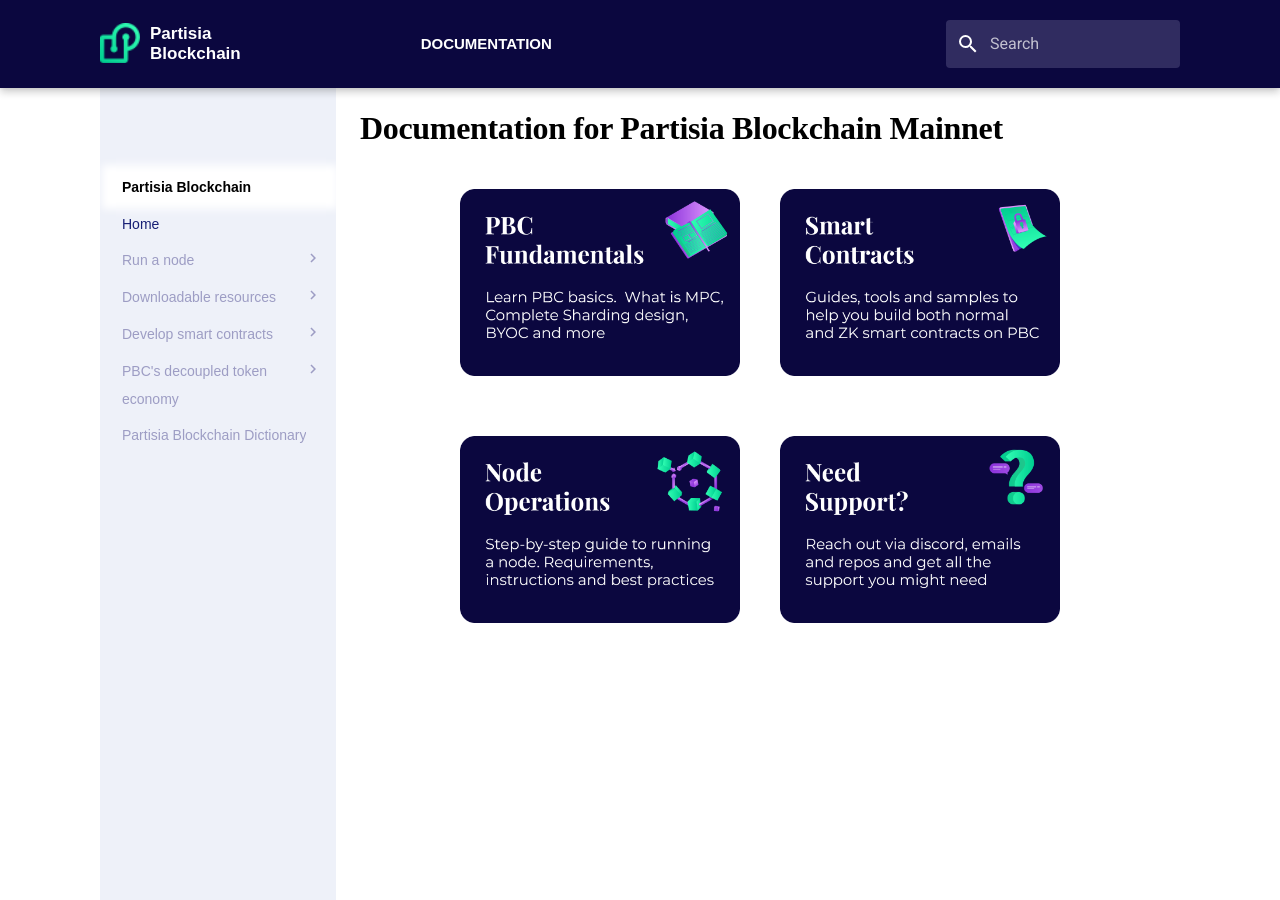
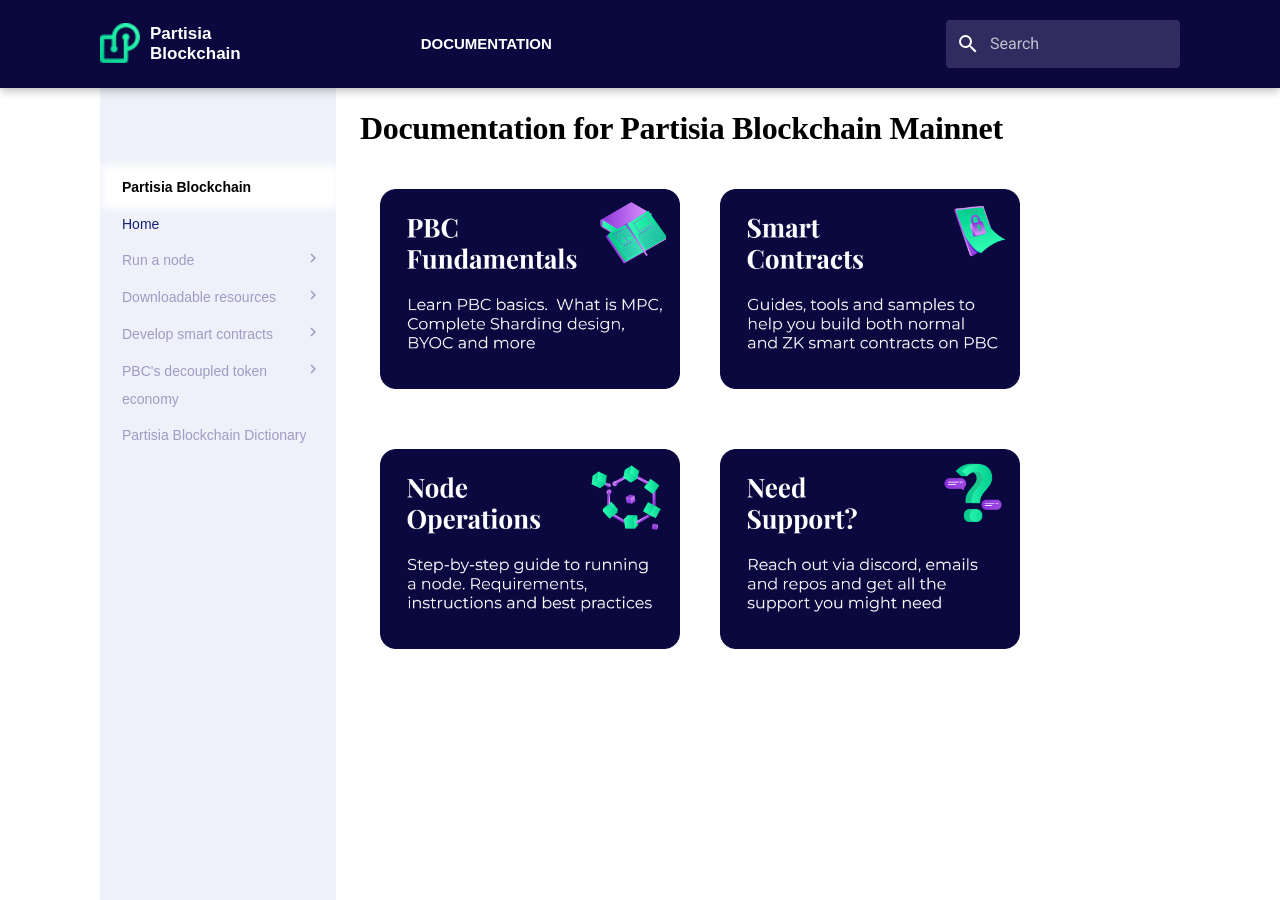
Before and after one commit to 0xSero/partisia-docs, an MkDocs documentation site: the page built from docs/index.md, in a window 1280 px wide and 900 px high. Built offline with MkDocs 1.6.1 and Material for MkDocs 9.7.7, drawn with Linux system fonts in a browser that asks for light colours; some web fonts are replaced; a script that is not in the unit is left out.

Commit message:
Updating css, indexing and creating first landing page.

```diff
--- a/docs/index.md
+++ b/docs/index.md
@@ -1,7 +1,7 @@
 # Documentation for Partisia Blockchain Mainnet
 
 <a href="">
-    [<img src="assets/Categories/PBC%20Fundametals.png" alt="PBC Fundamentals" class="front-page-pictures front-page-pictures-left" />](testnet.md)
+    [<img src="assets/Categories/PBC%20Fundametals.png" alt="PBC Fundamentals" class="front-page-pictures front-page-pictures-left" />](PBC-fundamentals.md)
 </a>
 
 <a href="">
--- a/docs/stylesheets/extra.css
+++ b/docs/stylesheets/extra.css
@@ -546,18 +546,18 @@
   right: 11rem;
 }
 .front-page-pictures {
-  width: 35%;
-  height: 35%;
+  width: 37.5%;
+  height: 37.5%;
   margin-bottom: 7.5%;
 }
 
 .front-page-pictures-left {
-  margin-left: 12.5%;
+  margin-left: 2.5%;
   margin-right: 5%;
   float: left;
 }
 
 .front-page-pictures-right {
-  margin-right: 12.5%;
+  margin-right: 17.5%;
   float: right;
 }
```
Also changed, not shown: docs/PBC-fundamentals.md (added, +3 -0 lines).
